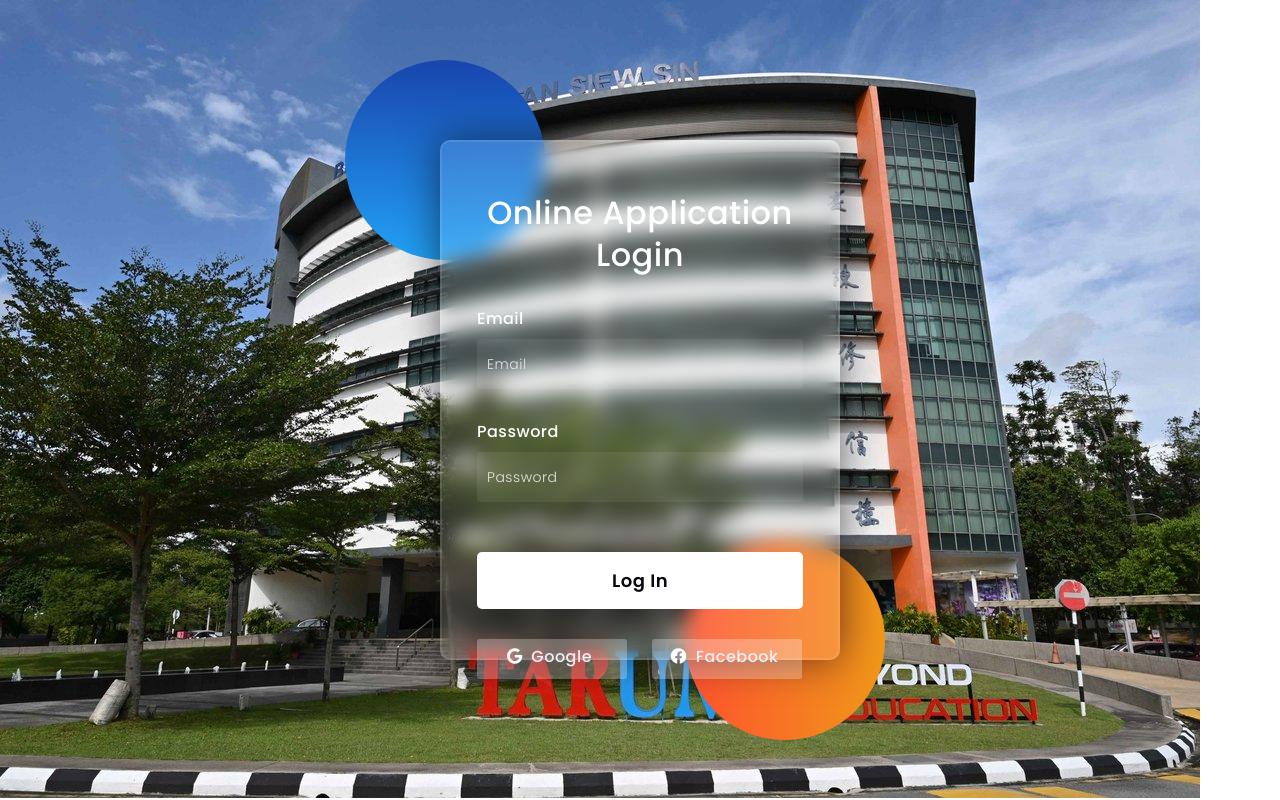
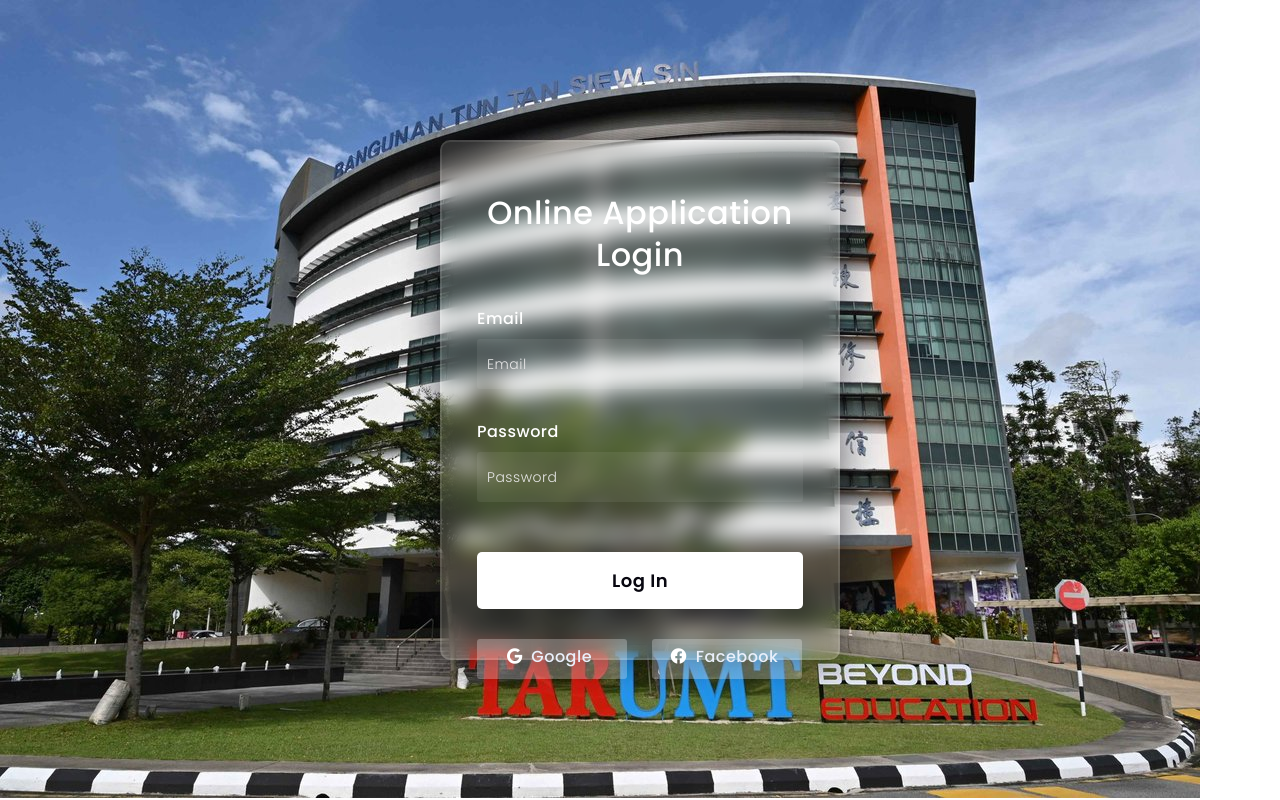
Before and after one commit to melvinho77/sem-assignment, a Flask app: page / in a window 1280 px wide. Run offline with Flask 3, Linux system fonts and the light colour scheme.

Commit message:
Update studentLogin.html

```diff
--- a/templates/studentLogin.html
+++ b/templates/studentLogin.html
@@ -41,21 +41,6 @@
             width: 200px;
             position: absolute;
             border-radius: 50%;
-        }
-
-        .shape:first-child {
-            background: linear-gradient(#1845ad,
-                    #23a2f6);
-            left: -80px;
-            top: -80px;
-        }
-
-        .shape:last-child {
-            background: linear-gradient(to right,
-                    #ff512f,
-                    #f09819);
-            right: -30px;
-            bottom: -80px;
         }
 
         form {
```
